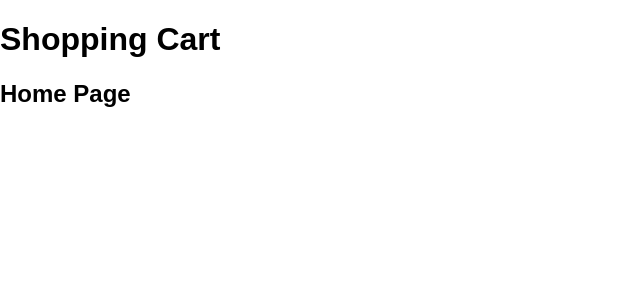
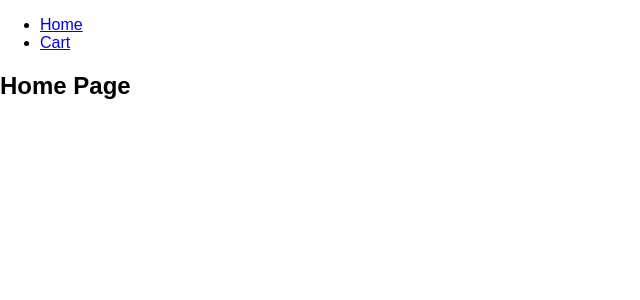
Before and after one commit to etherTheBoss/react-redux-online-shopping-cart, a React (Create React App) app: page / in a window 1280 px wide. Shown: the top 300 px of the page, without its empty margins (0-640 px from the left). Built offline with nearby package versions, Linux system fonts and the light colour scheme.

Commit message:
links added for router

```diff
--- a/src/App.js
+++ b/src/App.js
@@ -1,13 +1,22 @@
 import React, { Component } from 'react';
 import Router from './Router';
+import {NavLink} from 'react-router-dom';
+
+
+const Navigation =  (props) =>
+<nav>
+  <ul>
+    <li><NavLink to ='/'>Home</NavLink></li>
+    <li><NavLink to ='/cart'>Cart</NavLink></li>
+  </ul>
+</nav>
 
 
 class App extends Component {
   render() {
     return (
       <div className="App">
-        <h1>Shopping Cart</h1>
-
+        <Navigation />
         <Router />
       </div>
     );
```
